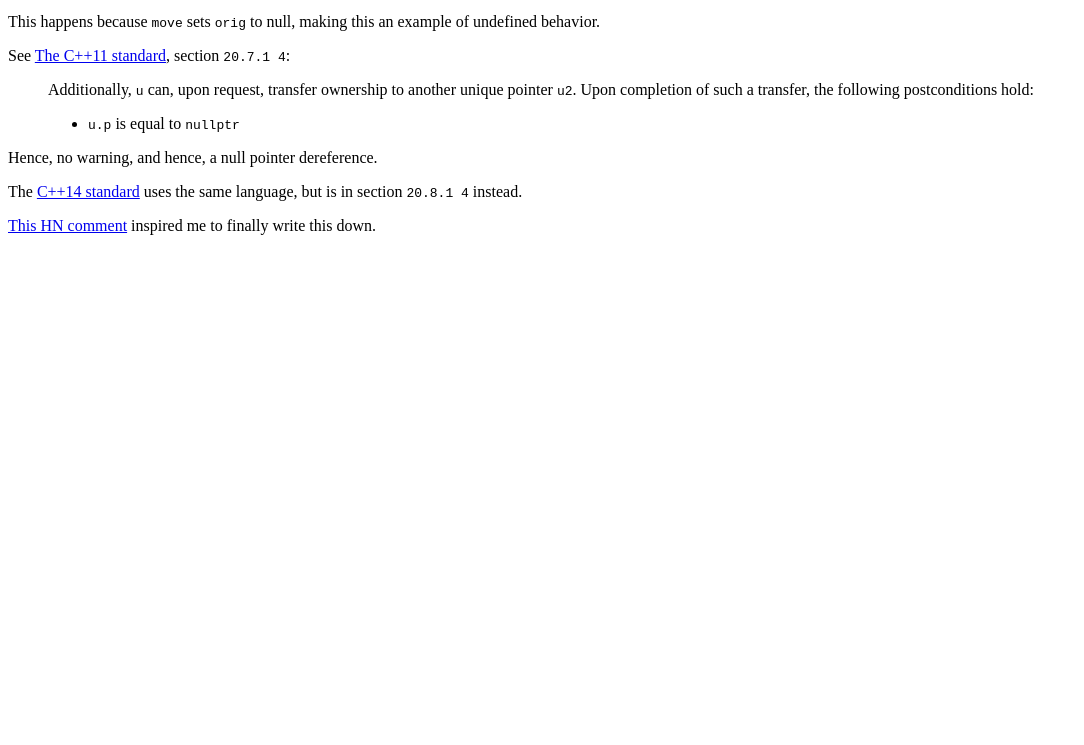
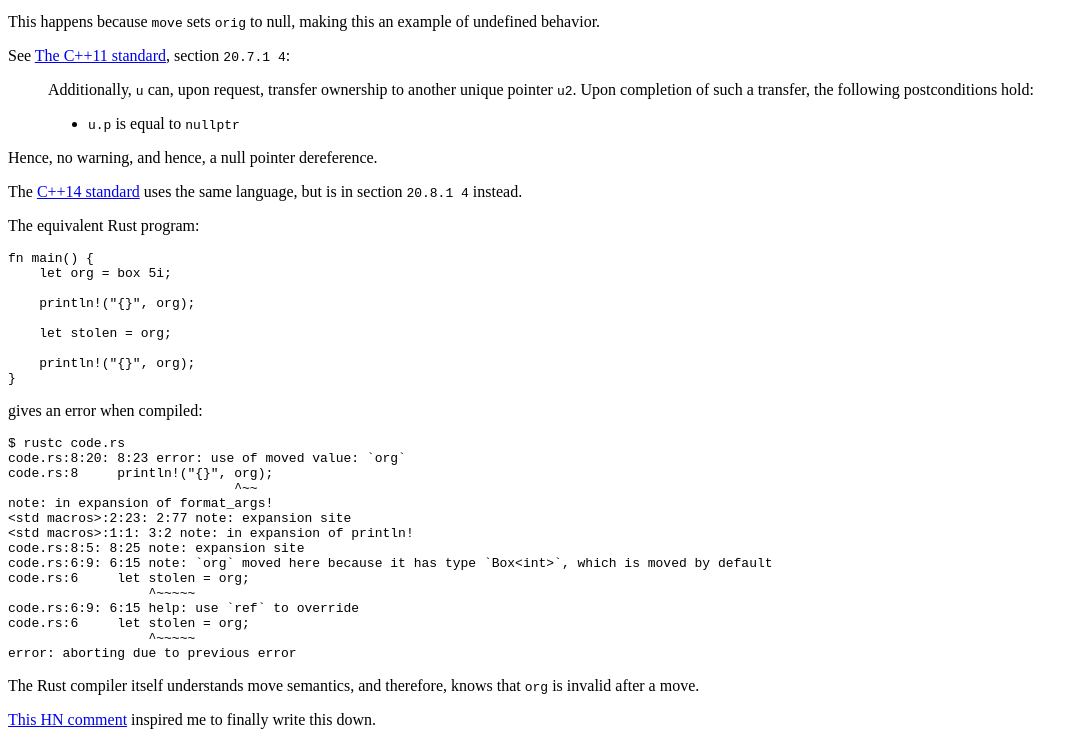
Before and after one commit to steveklabnik/uniq_ptr_problem, a plain HTML site: page index.html in a window 1280 px wide. Shown: the part 532-1277 px from the top of the page, without its empty margins (0-1084 px from the left). Before the commit the page ends 800 px from the top, so only its background shows below. Drawn offline with Linux system fonts and the light colour scheme.

Commit message:
Added Rust example

```diff
--- a/index.html
+++ b/index.html
@@ -35,4 +35,31 @@ $ <span class="kw">./code</span>
 </blockquote>
 <p>Hence, no warning, and hence, a null pointer dereference.</p>
 <p>The <a href="http://www.open-std.org/jtc1/sc22/wg21/docs/papers/2013/n3797.pd">C++14 standard</a> uses the same language, but is in section <code>20.8.1 4</code> instead.</p>
+<p>The equivalent Rust program:</p>
+<pre class="sourceCode rust"><code class="sourceCode rust"><span class="kw">fn</span> main() {
+    <span class="kw">let</span> org = box <span class="dv">5i</span>;
+
+    <span class="ot">println!</span>(<span class="st">&quot;{}&quot;</span>, org);
+
+    <span class="kw">let</span> stolen = org;
+
+    <span class="ot">println!</span>(<span class="st">&quot;{}&quot;</span>, org);
+}</code></pre>
+<p>gives an error when compiled:</p>
+<pre class="sourceCode bash"><code class="sourceCode bash">$ <span class="kw">rustc</span> code.rs
+<span class="kw">code.rs</span>:8:20: 8:23 error: use of moved value: <span class="kw">`org`</span>
+<span class="kw">code.rs</span>:8     println!(<span class="st">&quot;{}&quot;</span>, org);
+                             ^<span class="kw">~~</span>
+<span class="kw">note</span>: in expansion of format_args!
+<span class="kw">&lt;std</span> macros<span class="kw">&gt;</span>:2:23: 2:77 note: expansion site
+<span class="kw">&lt;std</span> macros<span class="kw">&gt;</span>:1:1: 3:2 note: in expansion of println!
+<span class="kw">code.rs</span>:8:5: 8:25 note: expansion site
+<span class="kw">code.rs</span>:6:9: 6:15 note: <span class="kw">`org`</span> moved here because it has type <span class="kw">`Box&lt;</span>int<span class="kw">&gt;`</span>, which is moved by default
+<span class="kw">code.rs</span>:6     let stolen = org<span class="kw">;</span>
+                  ^<span class="kw">~~~~~</span>
+<span class="kw">code.rs</span>:6:9: 6:15 help: use <span class="kw">`ref`</span> to override
+<span class="kw">code.rs</span>:6     let stolen = org<span class="kw">;</span>
+                  ^<span class="kw">~~~~~</span>
+<span class="kw">error</span>: aborting due to previous error</code></pre>
+<p>The Rust compiler itself understands move semantics, and therefore, knows that <code>org</code> is invalid after a move.</p>
 <p><a href="https://news.ycombinator.com/item?id=8751815">This HN comment</a> inspired me to finally write this down.</p>
```
Also changed, not shown: 3 other files.
